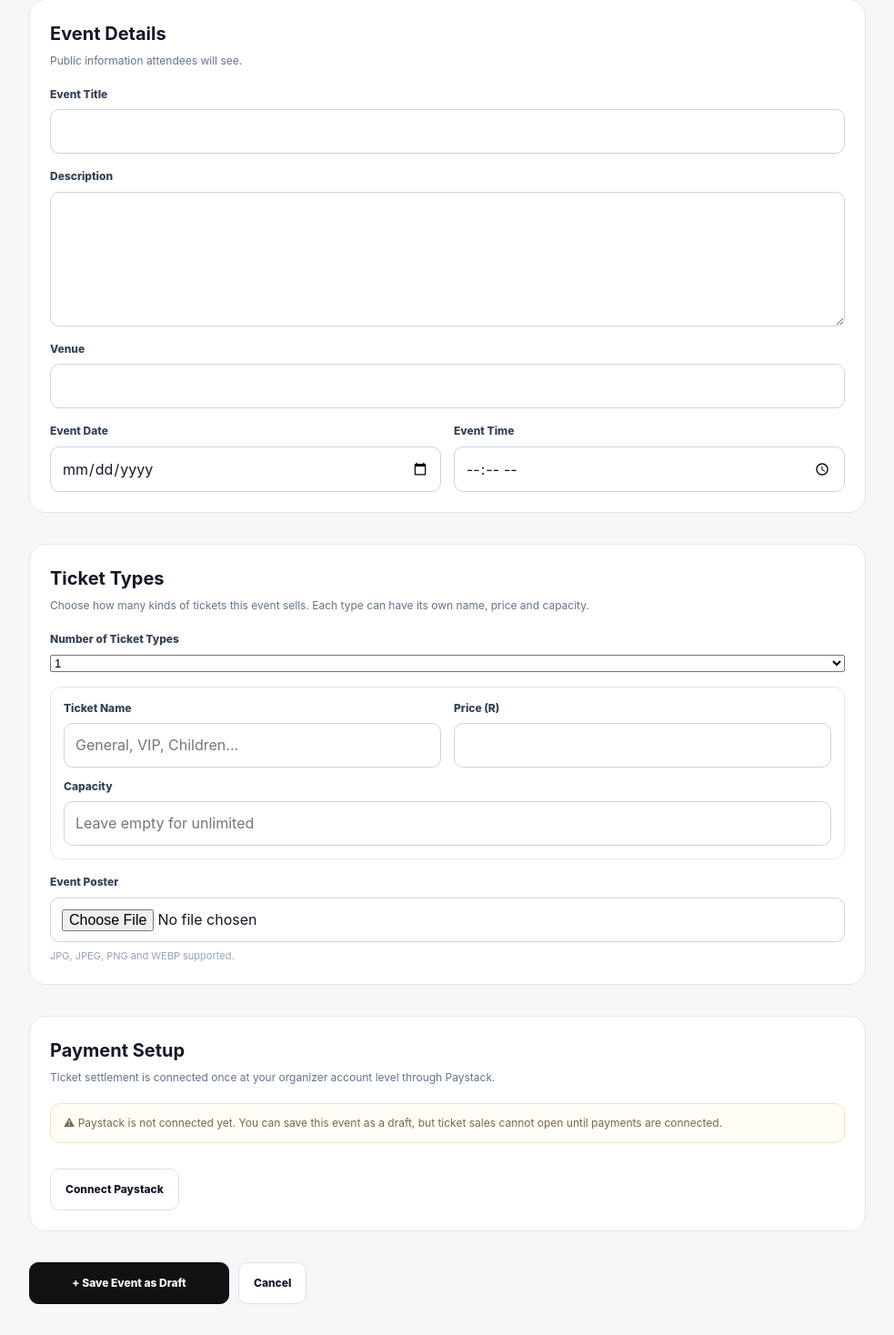
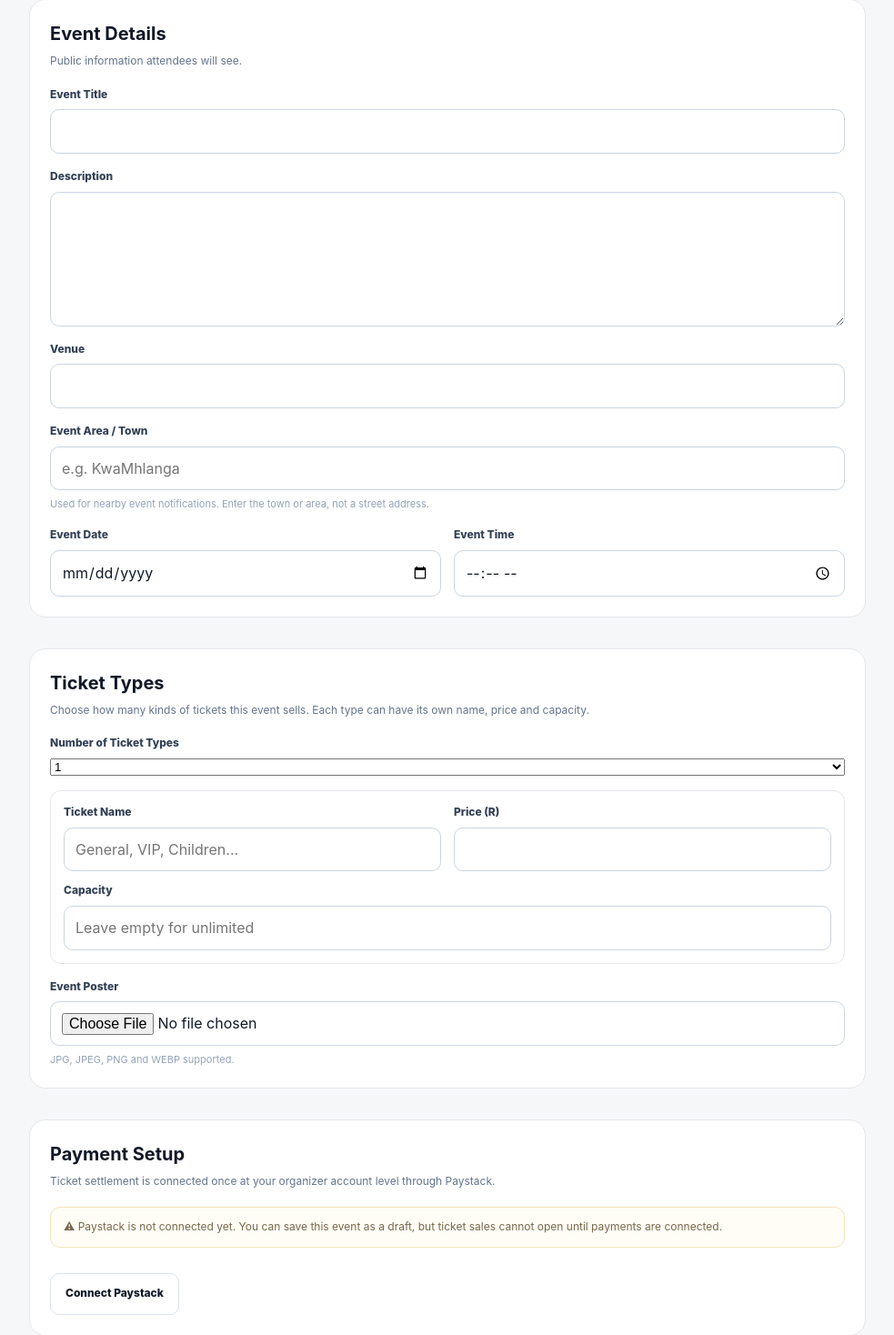
Before and after one commit to LasieHlongwane/tikete, a Flask app: template templates/admin/new_event.html in a window 1280 px wide. Shown: the part 274-1742 px from the top of the page at 91% size, without its empty margins (148-1131 px from the left). Before the commit the page ends 1708 px from the top, so only its background shows below. Run offline with Flask 3, Linux system fonts and the light colour scheme; the template is opened without the code that fills it, so the values that code supplies are empty; some libraries are stand-ins or nearby versions.

Commit message:
Add input for event area/town with instructions
Added a notification area input for event location with guidance.

```diff
--- a/templates/admin/new_event.html
+++ b/templates/admin/new_event.html
@@ -804,6 +804,28 @@
                     </div>
 
 
+                    <div class="group">
+
+                        <label for="notification_area">
+                            Event Area / Town
+                        </label>
+
+                        <input
+                            id="notification_area"
+                            name="notification_area"
+                            type="text"
+                            placeholder="e.g. KwaMhlanga"
+                            required
+                        >
+
+                        <small>
+                            Used for nearby event notifications.
+                            Enter the town or area, not a street address.
+                        </small>
+
+                    </div>
+
+
                     <div class="grid">
 
                         <div class="group">
```
